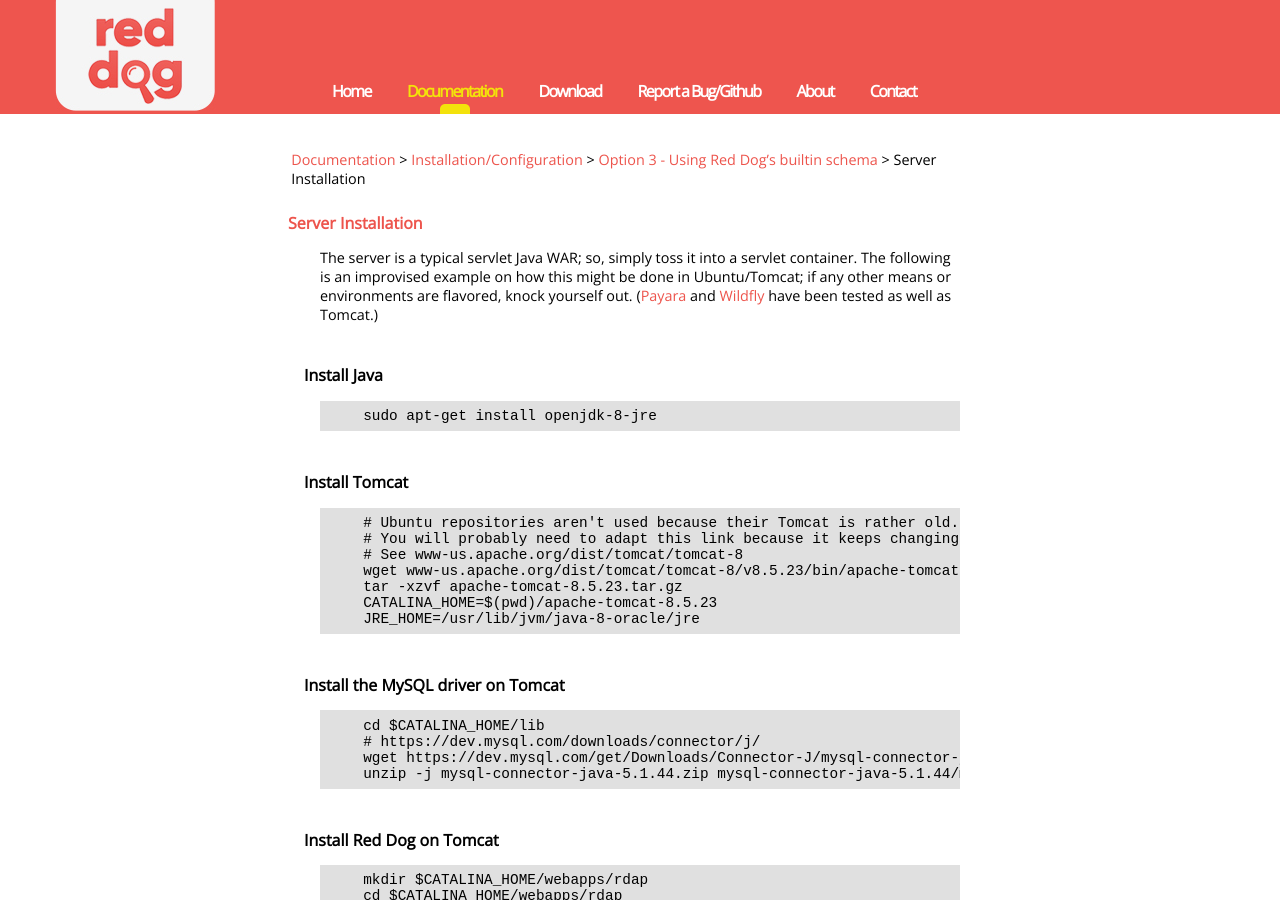
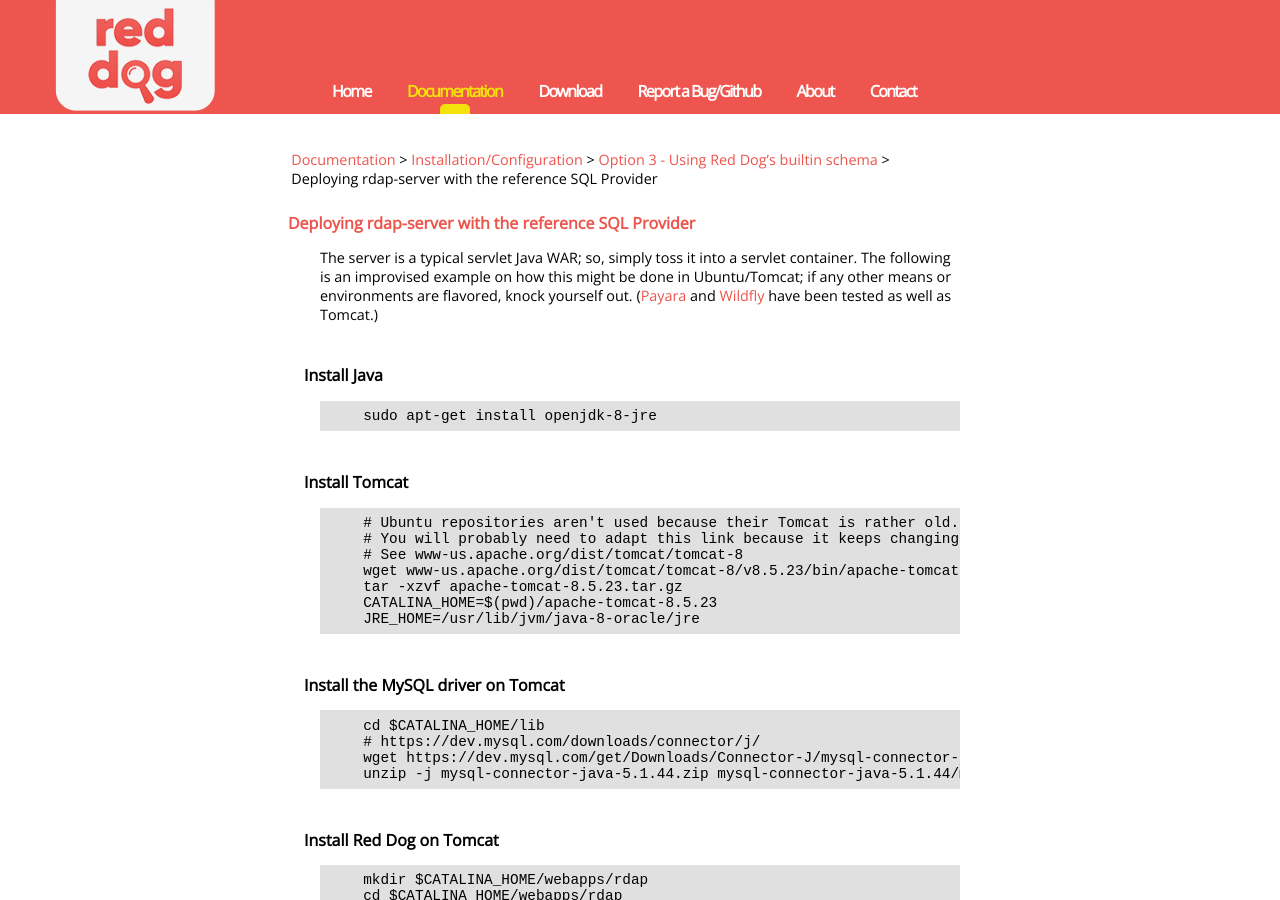
Before and after one commit to NICMx/rdap-server, a Jekyll site: the page built from server-install-option-3.md, in a window 1280 px wide and 900 px high. Built offline with Jekyll 4.4.1, drawn with Linux system fonts in a browser that asks for light colours; nearby versions of some CDN libraries.

Commit message:
Update titles of deploy pages and its references

```diff
--- a/_includes/installation/0-intro
+++ b/_includes/installation/0-intro
@@ -1,3 +1,3 @@
-# Server Installation
+# {{ page.title }}
 
 The server is a typical servlet Java WAR; so, simply toss it into a servlet container. The following is an improvised example on how this might be done in Ubuntu/Tomcat; if any other means or environments are flavored, knock yourself out. ([Payara](http://www.payara.fish/) and [Wildfly](http://wildfly.org/) have been tested as well as Tomcat.)
--- a/server-install-option-3.md
+++ b/server-install-option-3.md
@@ -1,5 +1,5 @@
 ---
-title: Server Installation
+title: Deploying rdap-server with the reference SQL Provider
 breadcrums: ["Documentation", "documentation.html", "Installation/Configuration", "documentation.html#installationconfiguration", "Option 3 - Using Red Dog’s builtin schema", "documentation.html#option-3---using-red-dogs-builtin-schema"]
 ---
 
```
Also changed, not shown: overriding-queries.md (+1 -1 lines), server-install-option-1.md (+1 -1 lines), server-install-option-2.md (+1 -1 lines).
